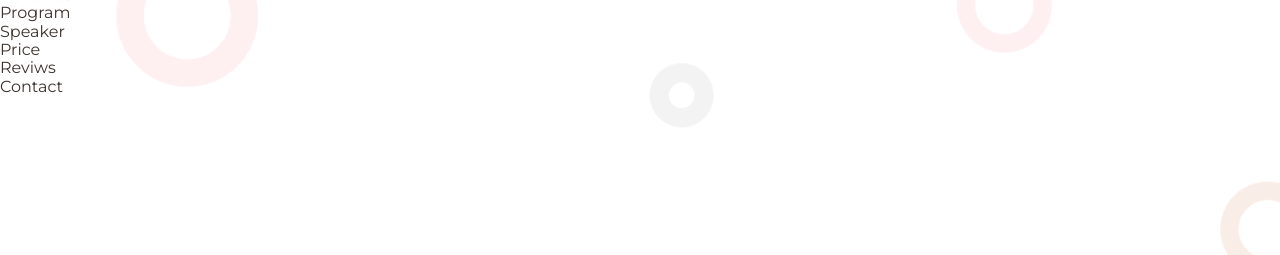
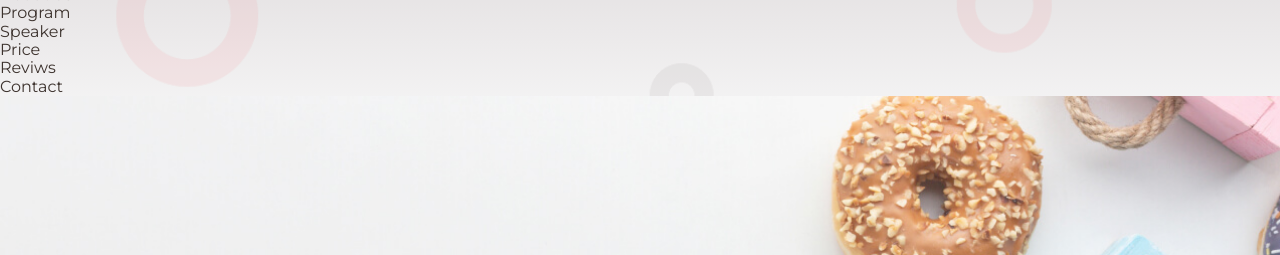
Before and after one commit to ZeynGort/donut-project, a website built with Parcel: page src/index.html in a window 1280 px wide. Shown: the part 101-356 px from the top of the page. Built offline with nearby package versions, Linux system fonts and the light colour scheme.

Commit message:
hero-final

```diff
--- a/src/sass/components/_hero.scss
+++ b/src/sass/components/_hero.scss
@@ -2,6 +2,7 @@
     max-width: $mobile;
     width: 100%;
     padding-top: 86px;
+    padding-bottom: 8px;
     margin: 0 auto;
 
     @media screen and (max-width: $pre-tablet) {
@@ -14,11 +15,13 @@
         margin: 0;
         max-width: $tablet;
         padding-top: 98px;
+        padding-bottom: 43px;
     }
 
     @media screen and (min-width: $desktop) {
         max-width: $desktop;
         padding-top: 170px;
+        padding-bottom: 90px;
     }
     }
 
@@ -30,7 +33,7 @@
     height: 40px;
 
     border-radius: 25px;
-    background: $selection-color;
+    background-color: $selection-color;
     box-shadow: 10px 15px 25px 0px #E8B7B773;
 
     color: $white-color;
@@ -38,21 +41,52 @@
     line-height: 1.2;
     letter-spacing: 0em;
 
+    transition: color $timing-function, background-color $timing-function, border $timing-function, box-shadow $timing-function;
+
     &:hover,
     &:focus {
         color: $selection-color;
-        background: $white-color;
+        background-color: $white-color;
     }
 
     &:active {
-        background: $selection-color;
+        background-color: $selection-color;
         color: $white-color;
-        border: 1px solid pink;
+        border: 1px solid $selection-color;
         box-shadow: 0px 4px 4px 0px #6B424240 inset;
     }
 }
 
 .hero{
+    background-image: url('../images/hero/glazed-donuts-in-boxes-mobile.jpg');
+    background-size: cover;
+
+    @media (min-device-pixel-ratio: 2),
+    (min-resolution: 192dpi),
+    (min-resolution: 2dppx) {
+        background-image: url('../images/hero/glazed-donuts-in-boxes-mobile@2x.jpg');
+    }
+
+    @media screen and (min-width: $tablet) {
+        background-image: url('../images/hero/glazed-donuts-in-boxes-tablet.jpg');
+
+        @media (min-device-pixel-ratio: 2),
+        (min-resolution: 192dpi),
+        (min-resolution: 2dppx) {
+            background-image: url('../images/hero/glazed-donuts-in-boxes-tablet@2x.jpg');
+        }
+    }
+
+    @media screen and (min-width: $desktop) {
+        background-image: url('../images/hero/glazed-donuts-in-boxes-desktop.jpg');
+
+        @media (min-device-pixel-ratio: 2),
+        (min-resolution: 192dpi),
+        (min-resolution: 2dppx) {
+            background-image: url('../images/hero/glazed-donuts-in-boxes-desktop@2x.jpg');
+        }
+    }
+
     &__head{
         width: 280px;
 
--- a/src/sass/utils/_general.scss
+++ b/src/sass/utils/_general.scss
@@ -11,23 +11,22 @@ body {
   font-weight: 400;
   color: $main-text-color;
   margin: 0;
-  background: linear-gradient(180.11deg, #e5e2e3 10.73%, #fdfefe 38.02%, #e5e2e3 71.11%, #fdfefe 99.91%);
+  background-image: url('../images/donuts-bg-mobile.png'), linear-gradient(180.11deg, #e5e2e3 10.73%, #fdfefe 38.02%, #e5e2e3 71.11%, #fdfefe 99.91%);
   background-size: cover;
-    background-image: url('../images/donuts-bg-mobile.png');
 
   @media (min-device-pixel-ratio: 2),
   (min-resolution: 192dpi),
   (min-resolution: 2dppx) {
-      background-image: url('../images/donuts-bg-mobile@2x.png');
+    background-image: url('../images/donuts-bg-mobile@2x.png'), linear-gradient(180.11deg, #e5e2e3 10.73%, #fdfefe 38.02%, #e5e2e3 71.11%, #fdfefe 99.91%);
   }
 
   @media screen and (min-width: $tablet) {
-      background-image: url('../images/donuts-bg-desktop.png');
+    background-image: url('../images/donuts-bg-desktop.png'), linear-gradient(180.11deg, #e5e2e3 10.73%, #fdfefe 38.02%, #e5e2e3 71.11%, #fdfefe 99.91%);
 
     @media (min-device-pixel-ratio: 2),
     (min-resolution: 192dpi),
     (min-resolution: 2dppx) {
-        background-image: url('../images/donuts-bg-desktop@2x.png');
+      background-image: url('../images/donuts-bg-desktop@2x.png'), linear-gradient(180.11deg, #e5e2e3 10.73%, #fdfefe 38.02%, #e5e2e3 71.11%, #fdfefe 99.91%);
     }
   }
 }
```
Also changed, not shown: src/sass/index.css, 1 other file. Lines whose indentation alone changed are shown as unchanged.
